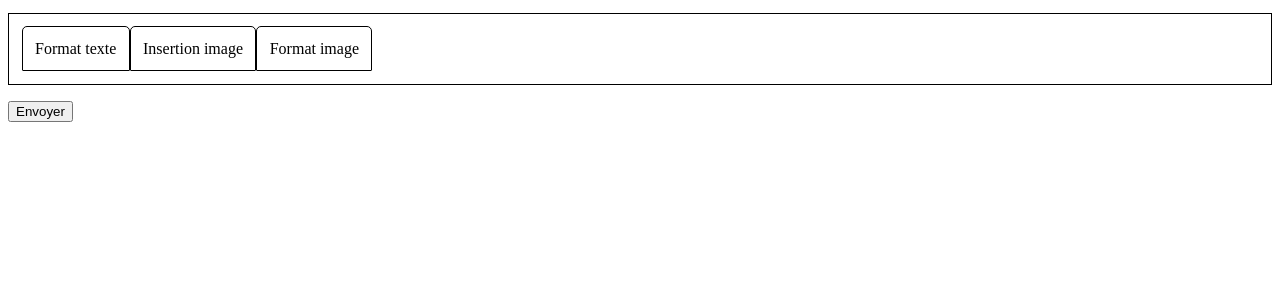
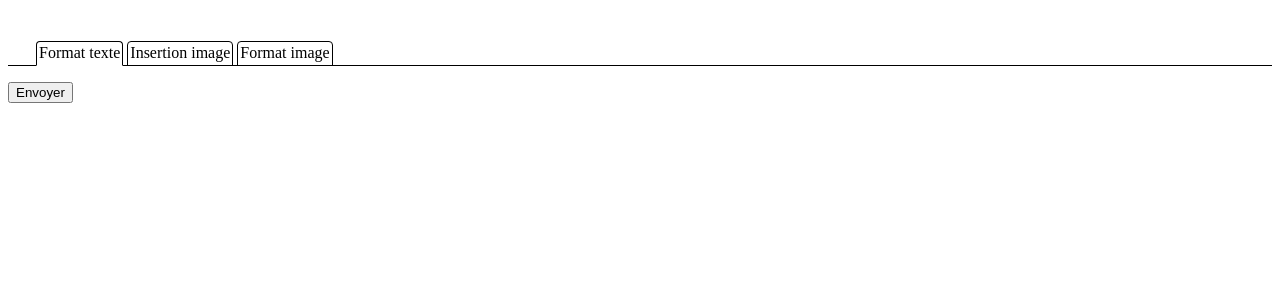
Before and after one commit to samuel-durand/blog-js, a PHP site: page /creation-article.php in a window 1280 px wide. Shown: the top 300 px of the page. Run offline with PHP 8.4, Linux system fonts and the light colour scheme.

Commit message:
css : when the tab is active the bottom border disappears

```diff
--- a/css/toolbar.css
+++ b/css/toolbar.css
@@ -1,15 +1,21 @@
 #onglets {
-    display: flex;
-    border: 1px solid black;
+    border-bottom: 1px solid black;
     margin-top: 1%;
-    padding: 1%;
+    padding: 26px;
+    list-style-type: none;
 }
 
 #onglets li {
-    display: flex;
-    /* width: 100%; */
+    float: left;
     border: 1px black solid;
-    border-radius: 5px 5px 1px 1px;
-    align-items: end;
-    padding: 1%;
+    border-radius: 4px 4px 1px 1px;
+    padding: 2px;
+    margin: 2px;
+    height: 19px;
 }
+
+#onglets li.active
+{
+    border-bottom: 1px solid #fff;
+    background-color: #fff;
+}
```
